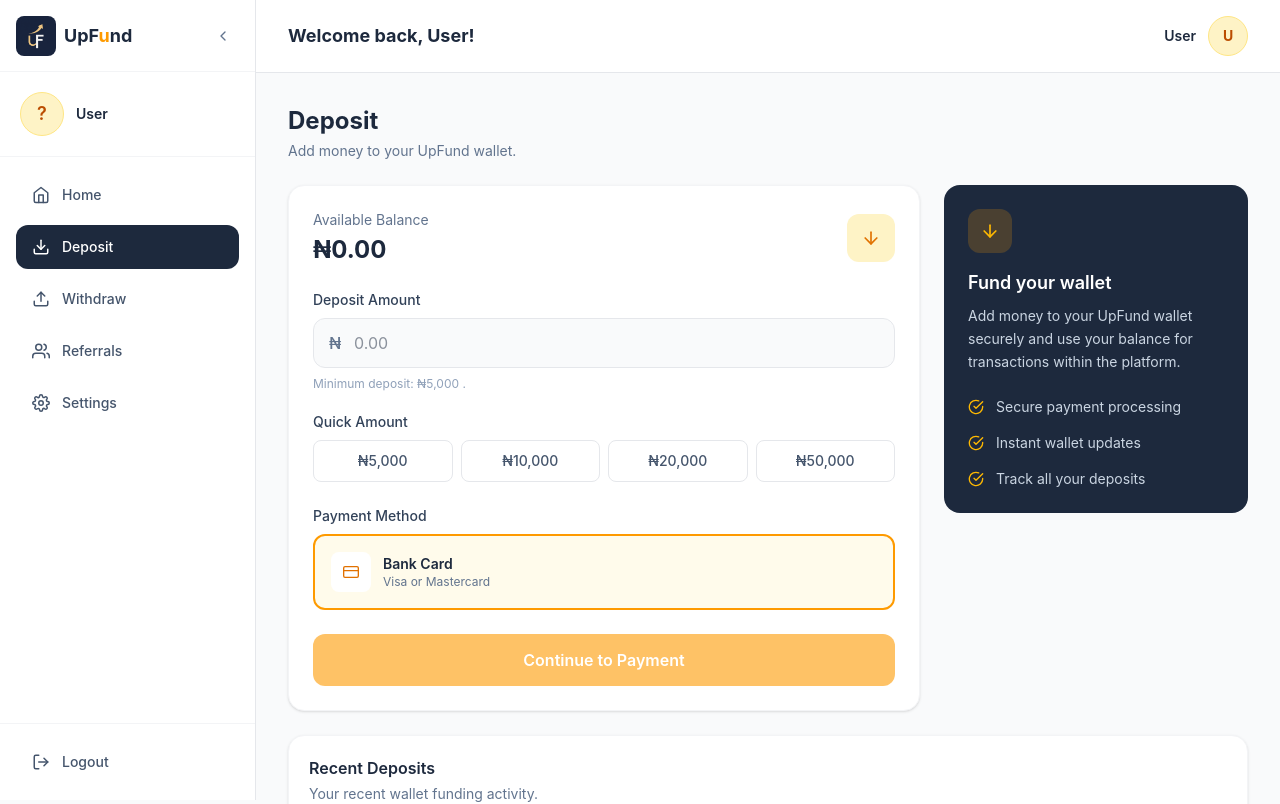
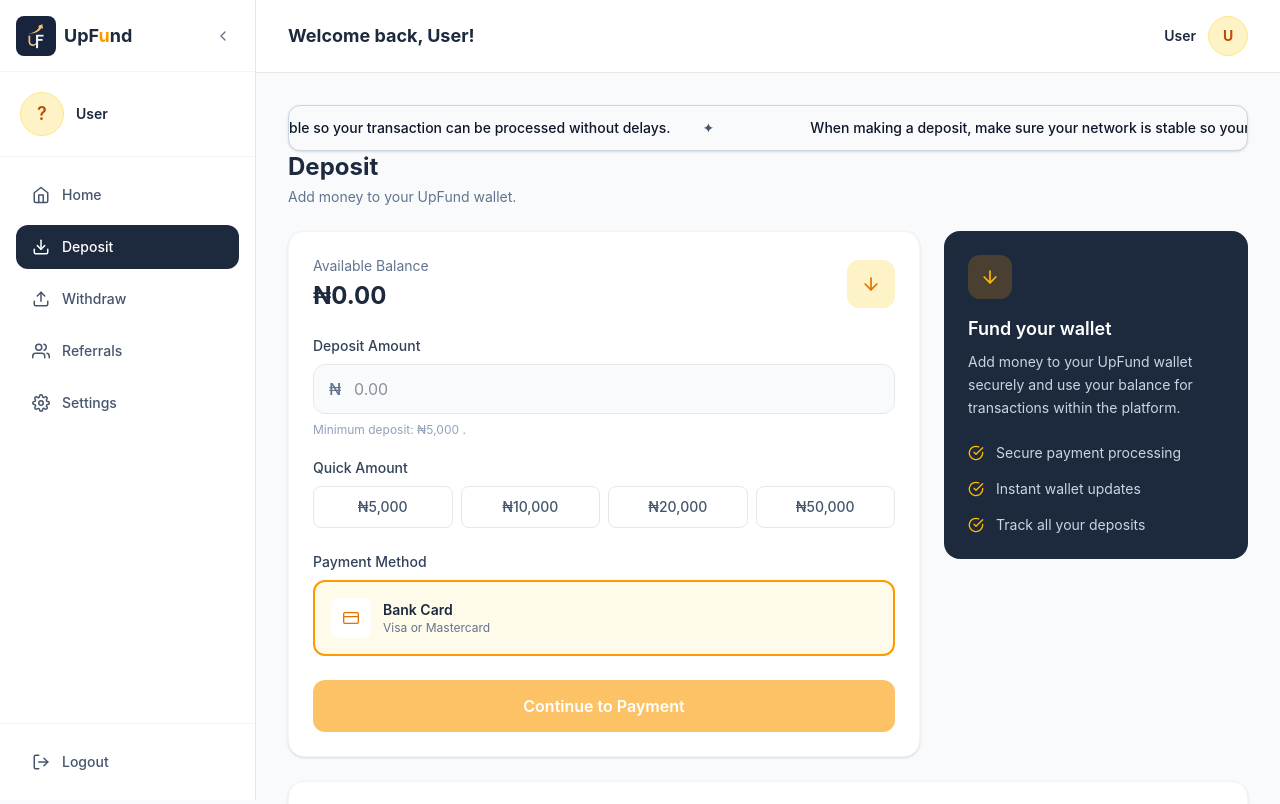
Before and after one commit to BenkillerX/Upfund, a React (Vite) app in the folder frontend/: page /user/deposit in a window 1280 px wide. Shown: the top 804 px of the page. Built offline with nearby package versions, Linux system fonts and the light colour scheme; no server answers.

Commit message:
Added a deposit marquee

```diff
--- /dev/null
+++ b/frontend/src/components/common/DepositMarquee.tsx
@@ -0,0 +1,22 @@
+const DepositMarquee = () => {
+  const message =
+    "When making a deposit, make sure your network is stable so your transaction can be processed without delays.";
+
+  return (
+    <div className="w-full overflow-hidden rounded-xl border border-slate-300 bg-slate-50 py-3 shadow-sm">
+      <div className="flex w-max animate-marquee whitespace-nowrap">
+        {[1, 2, 3, 4].map((item) => (
+          <span
+            key={item}
+            className="mx-8 text-sm font-medium text-slate-900"
+          >
+            {message}
+            <span className="mx-8 text-slate-600">✦</span>
+          </span>
+        ))}
+      </div>
+    </div>
+  );
+};
+
+export default DepositMarquee;
--- a/frontend/src/pages/users/UserDeposits.tsx
+++ b/frontend/src/pages/users/UserDeposits.tsx
@@ -5,6 +5,7 @@ import toast from "react-hot-toast";
 import { FiArrowDown, FiCreditCard, FiClock, FiCheckCircle, } from "react-icons/fi";
 import { useAuth } from "../../context/useAuth";
 import api from "../../services/api";
+import DepositMarquee from "../../components/common/DepositMarquee";
 
 
 
@@ -117,6 +118,7 @@ const UserDeposits = () => {
     <div className="min-h-screen bg-gray-50 p-4 md:p-6 lg:p-8">
 
       {/* Header */}
+      <DepositMarquee/>
       <div className="mb-6">
         <h1 className="text-2xl font-bold text-slate-800">
           Deposit
```
